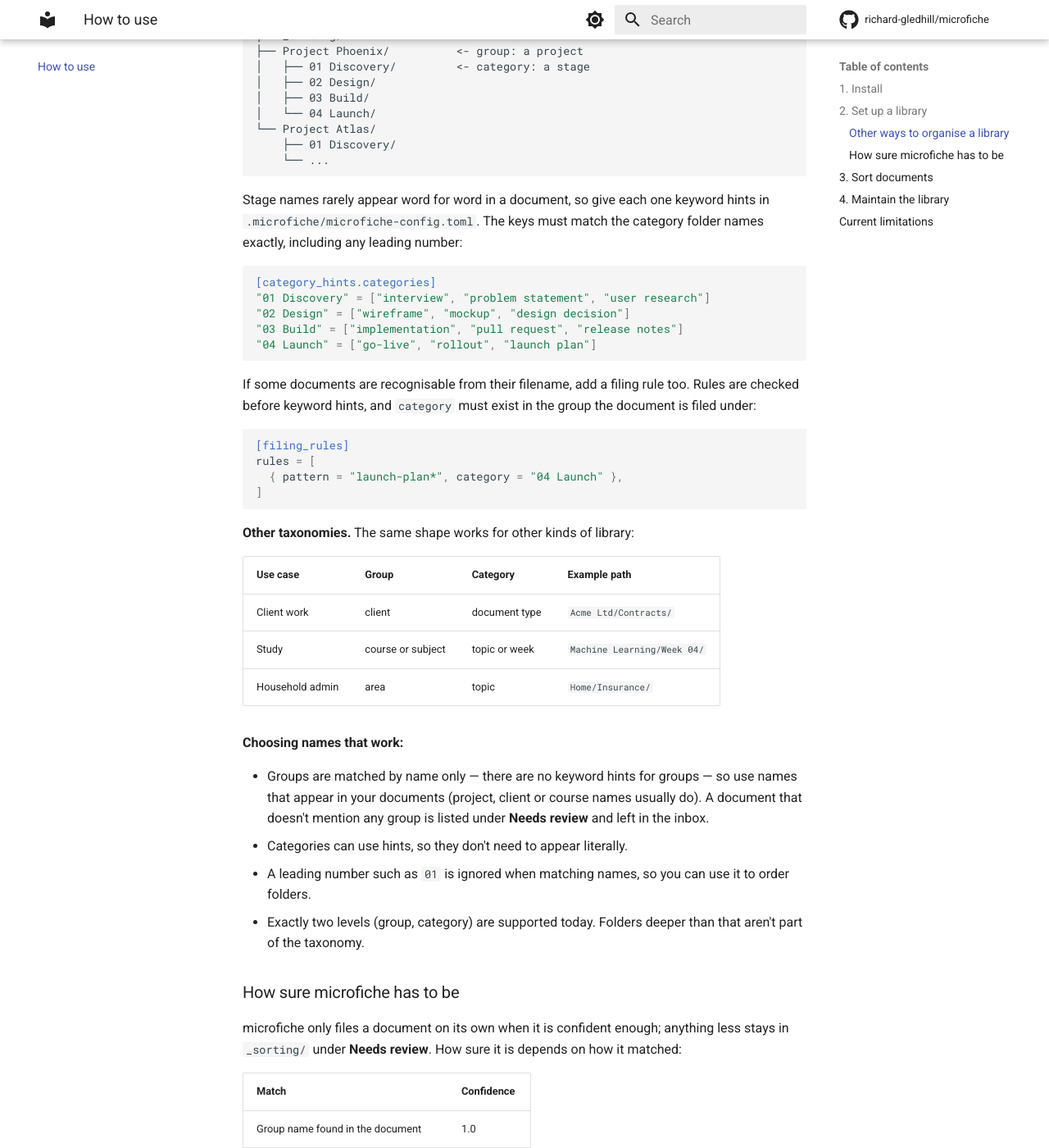
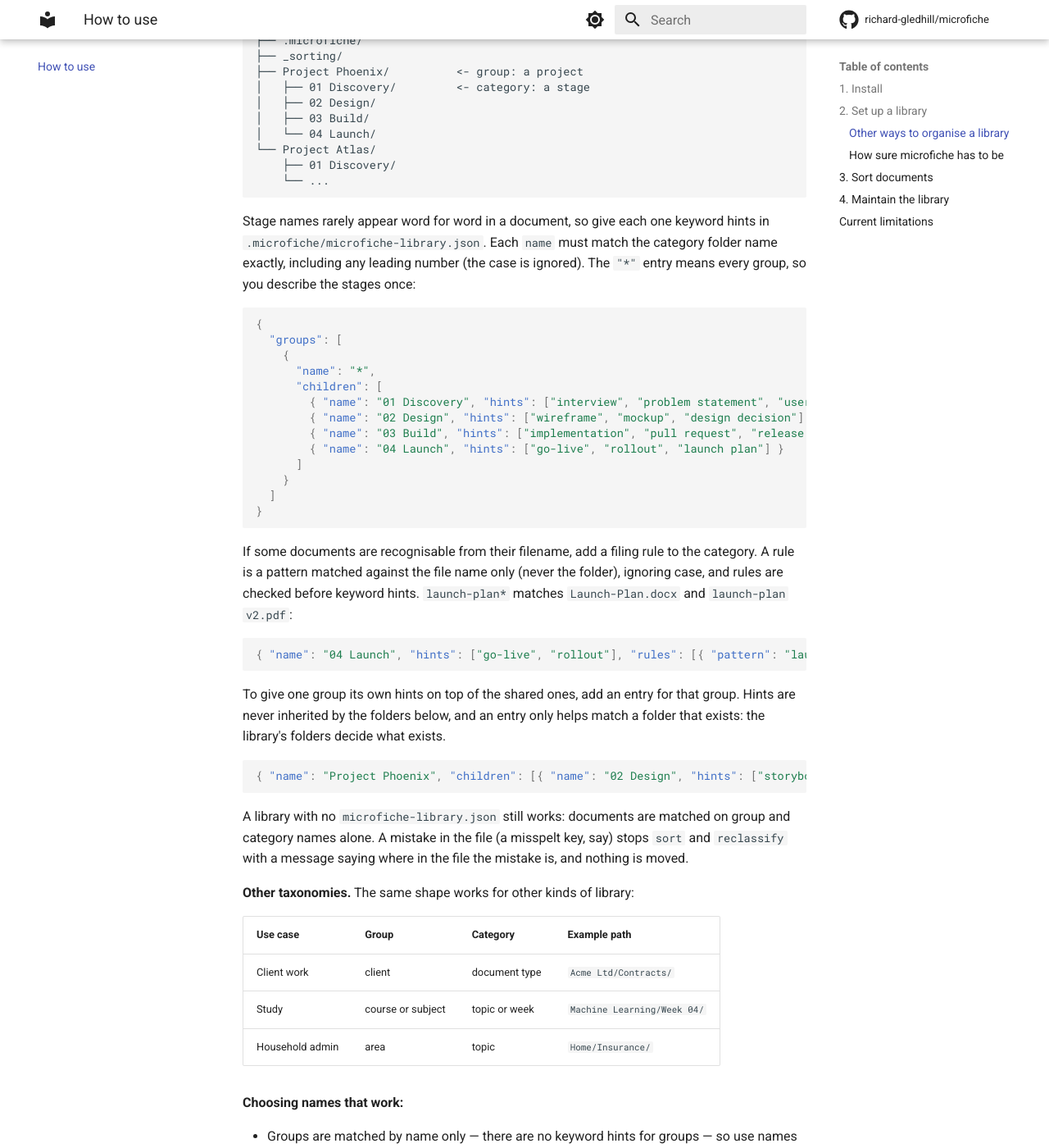
Before and after one commit to richard-gledhill/microfiche, an MkDocs documentation site: the page built from docs/how-to-use.md, in a window 1280 px wide and 1400 px high, scrolled down 2379 px. Shown: the whole window at 82% size. Built offline with MkDocs 1.6.1 and Material for MkDocs 9.7.7, drawn with Linux system fonts in a browser that asks for light colours; comment, search, counter and statistics services are not loaded; some of the changed text lies outside the part shown.

Commit message:
docs: point hints and filename rules at the library file
Describe microfiche-library.json in how-to-use, the README and the template's
README: the * entry for every group, a named group adding its own hints, filename
rules matching the file name only and ignoring case, and what happens when the
file is missing or invalid. Remove the hints and rules sections from the template
config, and update AGENTS.md.

Co-Authored-By: Claude Sonnet 5.5 <noreply@anthropic.com>

````diff
--- a/docs/how-to-use.md
+++ b/docs/how-to-use.md
@@ -90,9 +90,10 @@ library_inbox = "Incoming"
 
 The inbox and the hidden `.microfiche/` folder are never treated as groups, whatever else you exclude.
 
-Then edit `.microfiche/microfiche-config.toml` in the library to add keyword hints and filename
-rules for your categories. See the [configuration table](https://github.com/richard-gledhill/microfiche#configuration)
-for what each section does.
+Then edit `.microfiche/microfiche-library.json` in the library to add keyword hints and filename
+rules for your categories (see below), and `.microfiche/microfiche-config.toml` for settings. See the
+[configuration table](https://github.com/richard-gledhill/microfiche#configuration) for what each
+config section does.
 
 Confirm the config loads:
 
@@ -143,26 +144,45 @@ Library/
 ```
 
 Stage names rarely appear word for word in a document, so give each one keyword hints in
-`.microfiche/microfiche-config.toml`. The keys must match the category folder names exactly,
-including any leading number:
+`.microfiche/microfiche-library.json`. Each `name` must match the category folder name exactly,
+including any leading number (the case is ignored). The `"*"` entry means every group, so you describe
+the stages once:
 
-```toml
-[category_hints.categories]
-"01 Discovery" = ["interview", "problem statement", "user research"]
-"02 Design" = ["wireframe", "mockup", "design decision"]
-"03 Build" = ["implementation", "pull request", "release notes"]
-"04 Launch" = ["go-live", "rollout", "launch plan"]
+```json
+{
+  "groups": [
+    {
+      "name": "*",
+      "children": [
+        { "name": "01 Discovery", "hints": ["interview", "problem statement", "user research"] },
+        { "name": "02 Design", "hints": ["wireframe", "mockup", "design decision"] },
+        { "name": "03 Build", "hints": ["implementation", "pull request", "release notes"] },
+        { "name": "04 Launch", "hints": ["go-live", "rollout", "launch plan"] }
+      ]
+    }
+  ]
+}
 ```
 
-If some documents are recognisable from their filename, add a filing rule too. Rules are checked
-before keyword hints, and `category` must exist in the group the document is filed under:
+If some documents are recognisable from their filename, add a filing rule to the category. A rule is a
+pattern matched against the file name only (never the folder), ignoring case, and rules are checked
+before keyword hints. `launch-plan*` matches `Launch-Plan.docx` and `launch-plan v2.pdf`:
 
-```toml
-[filing_rules]
-rules = [
-  { pattern = "launch-plan*", category = "04 Launch" },
-]
+```json
+{ "name": "04 Launch", "hints": ["go-live", "rollout"], "rules": [{ "pattern": "launch-plan*" }] }
 ```
+
+To give one group its own hints on top of the shared ones, add an entry for that group. Hints are
+never inherited by the folders below, and an entry only helps match a folder that exists: the
+library's folders decide what exists.
+
+```json
+{ "name": "Project Phoenix", "children": [{ "name": "02 Design", "hints": ["storyboard"] }] }
+```
+
+A library with no `microfiche-library.json` still works: documents are matched on group and
+category names alone. A mistake in the file (a misspelt key, say) stops `sort` and `reclassify`
+with a message saying where in the file the mistake is, and nothing is moved.
 
 **Other taxonomies.** The same shape works for other kinds of library:
 
````
Also changed, not shown: AGENTS.md (+2 -2 lines), README.md (+22 -9 lines), microfiche/README.md (+5 -2 lines), 1 other file.
